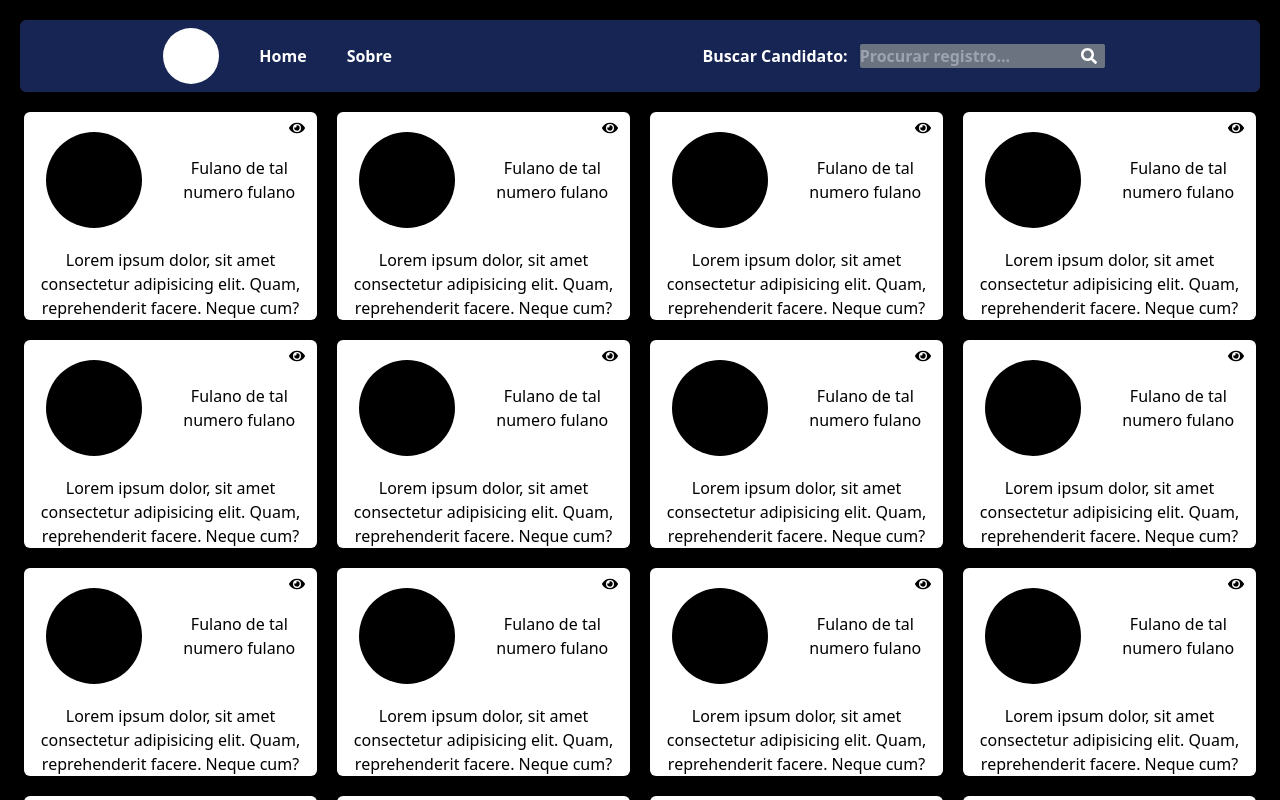
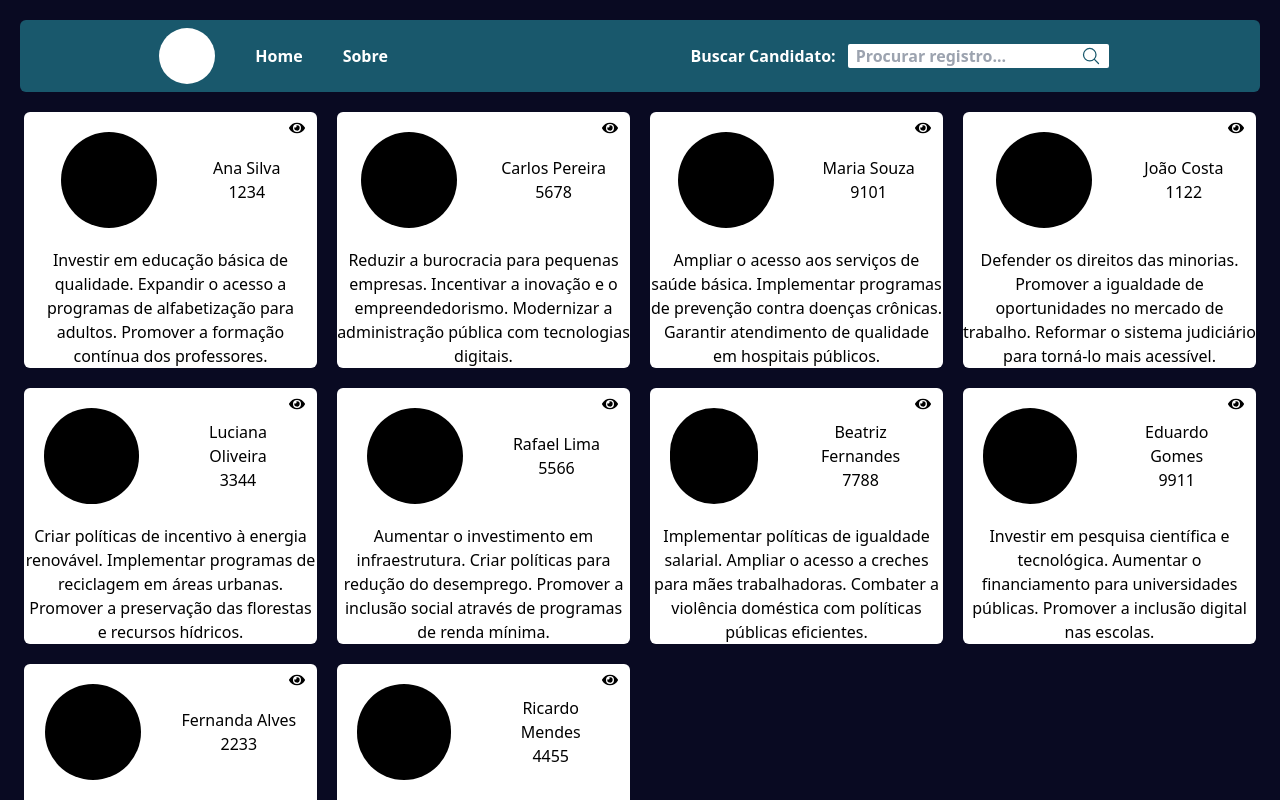
Before and after one commit to XDanielSampaioX/projeto-candidato-honesto, a Next.js app: page / in a window 1280 px wide. Shown: the top 800 px of the page. Built offline with nearby package versions, Linux system fonts and the light colour scheme.

Commit message:
feat: Consumindo API, criando contextos do input e implementando filtros

```diff
--- /dev/null
+++ b/src/assets/Seach.tsx
@@ -0,0 +1,11 @@
+type SeachProps = {
+    className: string;
+}
+
+export function Seach(props:SeachProps) {
+    return (
+        <svg xmlns="http://www.w3.org/2000/svg" width="20px" fill="none" viewBox="0 0 24 24" strokeWidth={1.5} stroke="currentColor" className={`${props.className} size-6`}>
+            <path strokeLinecap="round" strokeLinejoin="round" d="m21 21-5.197-5.197m0 0A7.5 7.5 0 1 0 5.196 5.196a7.5 7.5 0 0 0 10.607 10.607Z" />
+        </svg>
+    )
+};
--- a/src/components/Card.tsx
+++ b/src/components/Card.tsx
@@ -1,8 +1,13 @@
 import { FaEye } from 'react-icons/fa';
-import CandidatosContext from '../contexts/CandidatosContext';
-import { useContext } from "react";
 
-export default function Card() {
+type CardProps = {
+    nome: string;
+    numero: number;
+    propostas: string;
+};
+
+export default function Card(props: CardProps) {
+
     return (
         <div className=
             {`
@@ -14,12 +19,12 @@ export default function Card() {
             <div className='flex items-center justify-evenly gap-10 p-5'>
                 <div className='bg-black rounded-full w-24 h-24'></div>
                 <div className='flex flex-col items-center'>
-                    <div>Fulano de tal</div>
-                    <div>numero fulano</div>
+                    <div>{props.nome}</div>
+                    <div>{props.numero}</div>
                 </div>
             </div>
             <div>
-                Lorem ipsum dolor, sit amet consectetur adipisicing elit. Quam, reprehenderit facere. Neque  cum?
+                {props.propostas}
             </div>
         </div>
     )
--- a/src/components/Menu.tsx
+++ b/src/components/Menu.tsx
@@ -1,10 +1,20 @@
+import { Seach } from "@/assets/Seach";
+import { InputContext } from "@/hooks/contexts/InputContext";
+import { useContext } from "react";
 import { FaSearch } from "react-icons/fa";
 
 export default function Menu() {
+
+    const {termoDeBusca, setTermoDeBusca} = useContext(InputContext);
+
+    const quandoMudar = (e:any) => {
+        setTermoDeBusca(e.target.value);
+    };
+
     return (
-        <div className="bg-blue-950 rounded-md flex gap-10 p-2 m-5 justify-around items-center">
+        <div className="fundoMenu rounded-md flex gap-10 p-2 m-5 justify-around items-center">
             <div className="flex items-center gap-10">
-                <div className="w-14 h-14 rounded-full bg-white"/>
+                <div className="w-14 h-14 rounded-full bg-white" />
                 <div className="text-white font-semibold">
                     <ul className="flex gap-10">
                         <li>Home</li>
@@ -14,8 +24,10 @@ export default function Menu() {
             </div>
             <div className="text-white font-semibold relative">
                 <label className="max-md:hidden" htmlFor="inputCandidato">Buscar Candidato:</label>
-                <input className="rounded-sm m-3 bg-gray-500" type="text" id="inputCandidato" placeholder="Procurar registro..." />
-            <FaSearch className="absolute top-4 right-5"/>
+                <input className="rounded-sm m-3 px-2 text-black" type="text"
+                    id="inputCandidato" placeholder="Procurar registro..."
+                    value={termoDeBusca} onChange={quandoMudar} />
+                <Seach className="absolute top-3.5 right-5 textAzul" />
             </div>
         </div>
     )
--- a/src/components/_.tsx
+++ /dev/null
@@ -1,22 +0,0 @@
-import CandidatosContext from '../contexts/CandidatosContext';
-import { useContext } from "react";
-
-export default function Candidatos() {
-    const { candidatos } = useContext(CandidatosContext);
-
-    return (
-        <div>
-            <h1>Lista de Candidatos</h1>
-            <ul>
-                {candidatos.map((candidato, index) => (
-                    <li key={index}>
-                        <h2>{candidato.nome}</h2>
-                        <p>Número: {candidato.numero}</p>
-                        <p>Biografia: {candidato.biografia}</p>
-                        <p>Propostas: {candidato.propostas.join(', ')}</p>
-                    </li>
-                ))}
-            </ul>
-        </div>
-    );
-};
--- /dev/null
+++ b/src/hooks/contexts/InputContext.tsx
@@ -0,0 +1,29 @@
+import React, { createContext, useState } from "react";
+
+type InputContextType = {
+    termoDeBusca: string,
+    setTermoDeBusca: (term:string) => void
+}
+
+type InputContextProviderProps = {
+    children : React.ReactNode
+}
+
+const valorInicial = {
+    termoDeBusca: "",
+    setTermoDeBusca: () => {}
+}
+
+export const InputContext = createContext<InputContextType>(valorInicial);
+
+const InputContextProvider = ({children}: InputContextProviderProps) => {
+    const [termoDeBusca, setTermoDeBusca] = useState('');
+
+    return (
+        <InputContext.Provider value={{termoDeBusca, setTermoDeBusca}}>
+            {children}
+        </InputContext.Provider>
+    )
+}
+
+export default InputContextProvider
--- a/src/pages/_app.tsx
+++ b/src/pages/_app.tsx
@@ -1,12 +1,15 @@
+import { CandidatosContextProvider } from "@/hooks/contexts/CandidatosContext";
+import InputContextProvider from "@/hooks/contexts/InputContext";
 import "@/styles/globals.css";
 import type { AppProps } from "next/app";
-import { CandidatosContextProvider } from "@/contexts/CandidatosContext";
 
 export default function App({ Component, pageProps }: AppProps) {
   return (
     <>
       <CandidatosContextProvider>
-        <Component {...pageProps} />
+        <InputContextProvider>
+          <Component {...pageProps} />
+        </InputContextProvider>
       </CandidatosContextProvider>
     </>
   )
--- a/src/pages/_document.tsx
+++ b/src/pages/_document.tsx
@@ -1,10 +1,10 @@
-import { Html, Head, Main, NextScript } from "next/document";
+import { Head, Html, Main, NextScript } from "next/document";
 
 export default function Document() {
   return (
     <Html lang="pt-br">
       <Head />
-      <body className="bg-black flex justify-center items-center">
+      <body className="fundoPagina flex justify-center items-center">
           <Main />
           <NextScript />
       </body>
--- a/src/pages/index.tsx
+++ b/src/pages/index.tsx
@@ -1,31 +1,37 @@
-import Image from "next/image";
-import _ from "@/components/_";
+import Card from "@/components/Card";
 import Menu from "@/components/Menu";
-import Card from "@/components/Card";
+
+import CandidatosContext from "@/hooks/contexts/CandidatosContext";
+import { InputContext } from "@/hooks/contexts/InputContext";
+import { useContext } from "react";
 
 export default function Home() {
+
+  const { candidatos } = useContext(CandidatosContext);
+  const { termoDeBusca } = useContext(InputContext);
+
+  const registosFiltrados = (
+    candidatos.filter(candidato => (candidato.nome.toLowerCase()).includes(termoDeBusca.toLowerCase()) ||
+    candidato.numero.toString().includes(termoDeBusca)
+  )
+    ).map((candidato, index) => (
+      <Card key={index} nome={candidato.nome} numero={candidato.numero} propostas={candidato.propostas.join('\n ')} />
+    ))
+
+
+  const todosRegistros = (
+    candidatos.map((candidato, index) => (
+      <Card key={index} nome={candidato.nome} numero={candidato.numero} propostas={candidato.propostas.join('\n ')} />
+    ))
+  )
+
   return (
     <>
       <Menu />
-        <div className="grid max-md:grid-cols-3 max-2xl:grid-cols-4 gap-5 mx-6">
-          <Card />
-          <Card />
-          <Card />
-          <Card />
-          <Card />
-          <Card />
-          <Card />
-          <Card />
-          <Card />
-          <Card />
-          <Card />
-          <Card />
-          <Card />
-          <Card />
-          <Card />
-          <Card />
-          <Card />
-        </div>
+      <div className="grid max-md:grid-cols-3 max-2xl:grid-cols-4 gap-5 mx-6">
+        {termoDeBusca.length > 0 ?
+          <>{ registosFiltrados }</> : <>{ todosRegistros }</>}
+      </div>
     </>
   );
 }
--- a/src/styles/globals.css
+++ b/src/styles/globals.css
@@ -2,7 +2,19 @@
 @tailwind components;
 @tailwind utilities;
 
+:root{
+    --primary: #19586C;
+    --secondary: #090A22;
+}
 
-body {
+.fundoPagina {
+    background-color: var(--secondary);
+}
 
+.fundoMenu {
+    background-color: var(--primary);
 }
+
+.textAzul {
+    color: var(--primary);
+}
```
Also changed, not shown: src/hooks/contexts/CandidatosContext.tsx (renamed from src/contexts/CandidatosContext.tsx).
